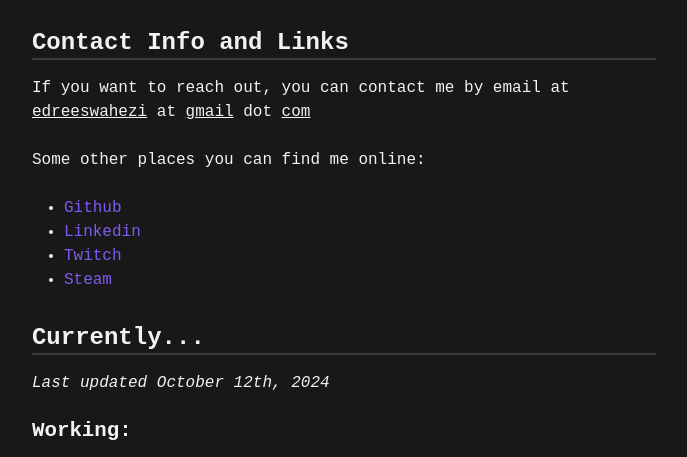
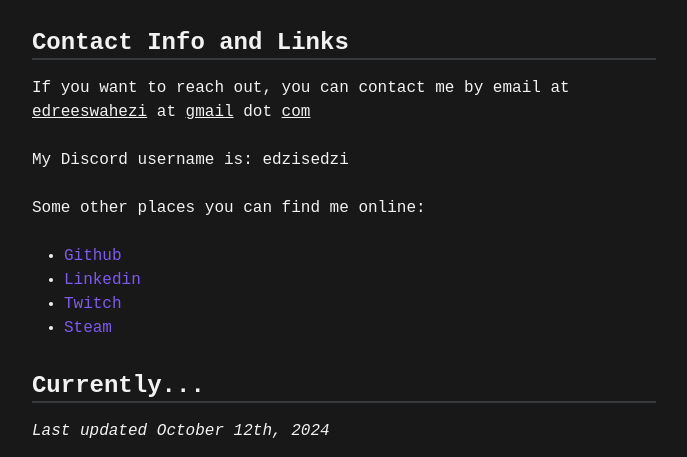
Before and after one commit to edreesw/edreeswahezi.com, an Astro site: page /about in a window 1280 px wide. Shown: the part 273-730 px from the top of the page, without its empty margins (296-983 px from the left). Built offline with nearby package versions, Linux system fonts and the light colour scheme; Astro itself is replaced by a stand-in of ours.

Commit message:
Content update - about me page

```diff
--- a/src/pages/about.astro
+++ b/src/pages/about.astro
@@ -15,6 +15,7 @@
                 <section>
                     <h2>Contact Info and Links</h2>
                     <p>If you want to reach out, you can contact me by email at <u>edreeswahezi</u> at <u>gmail</u> dot <u>com</u></p>
+                    <p>My Discord username is: edzisedzi</p>
                     <p>Some other places you can find me online:</p>
                     <ul>
                         <li><a href="https://github.com/edreesw" target="_blank" rel="noopener noreferrer">Github</a></li>
```
